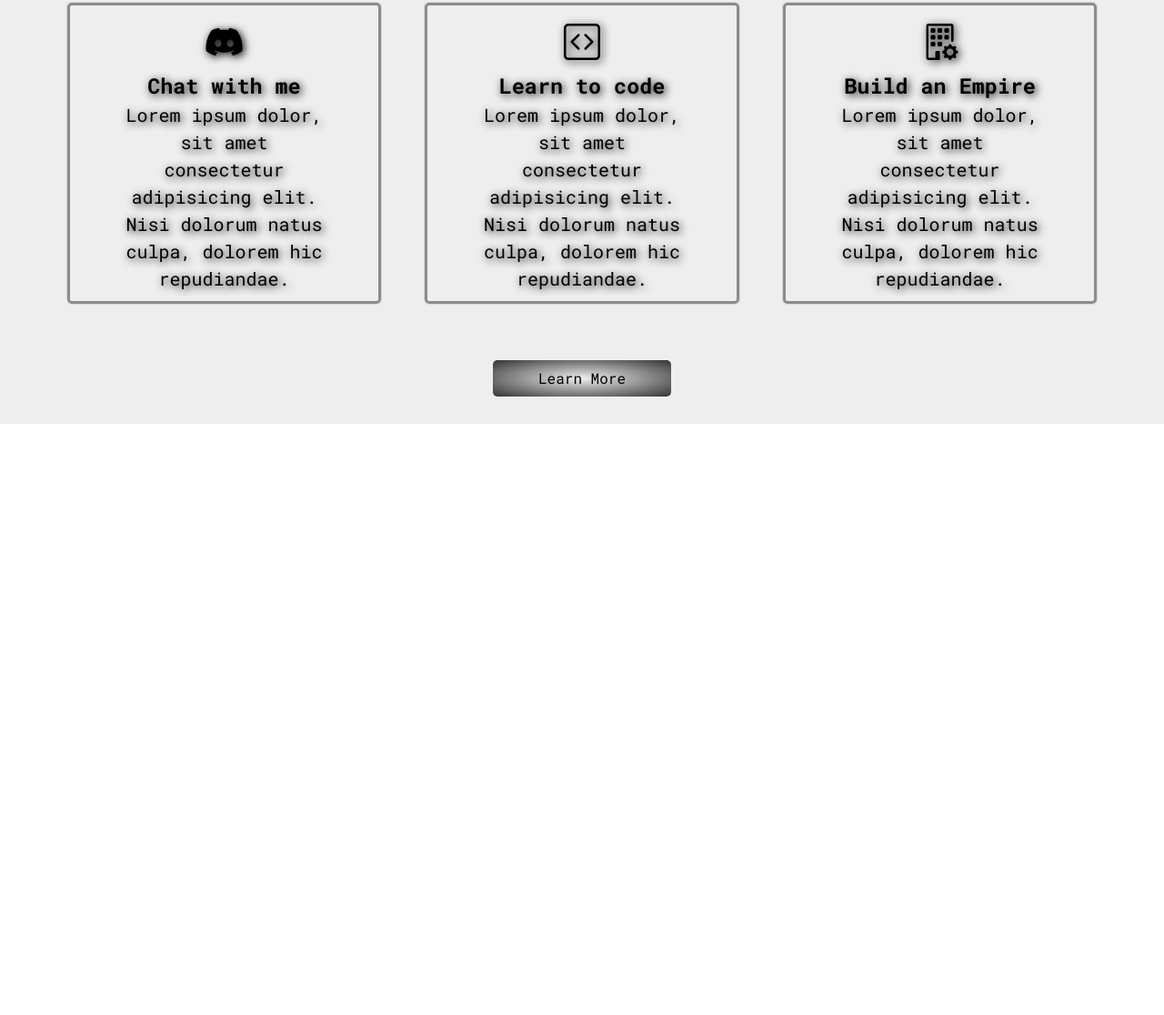
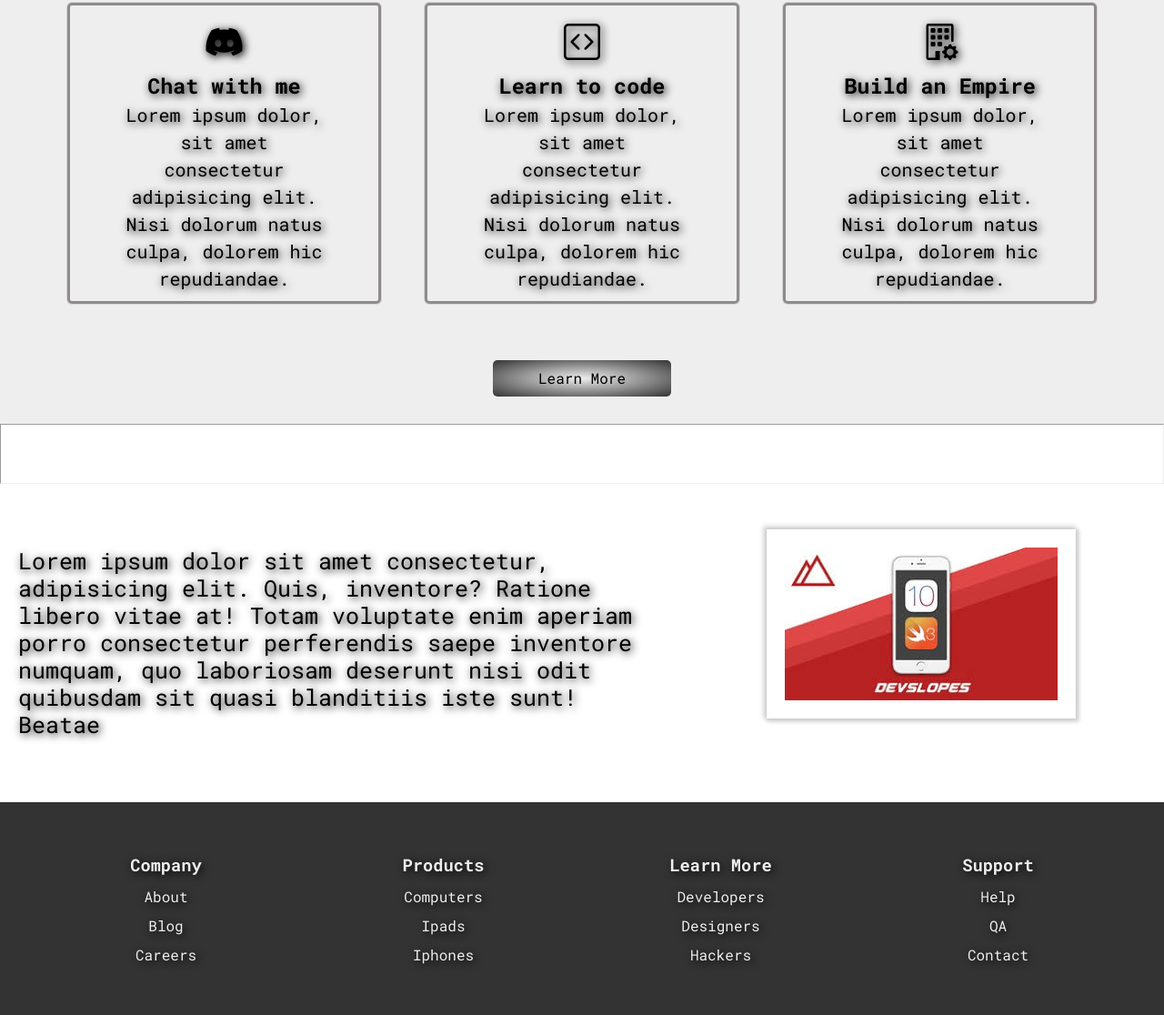
Before and after one commit to Mr-antwi/Standard-Awesome, a plain HTML site: page index.html in a window 1280 px wide. Shown: the part 623-1739 px from the top of the page at 91% size. Before the commit the page ends 1089 px from the top, so only its background shows below. Drawn offline with nearby package versions, Linux system fonts and the light colour scheme; a web font is replaced by a local one.

Commit message:
Made a couple of changes

```diff
--- a/index.html
+++ b/index.html
@@ -89,8 +89,66 @@
             <button><a href="#">Learn More</a></button>
         </div>
     </section>
+    <hr>
+    <section class="landing-down">
+        <div class="sec-container">
+            <div class="col-7">
+                <article>
+                    <p>Lorem ipsum dolor sit amet consectetur, adipisicing elit. Quis, inventore? Ratione libero vitae at! Totam voluptate enim aperiam porro consectetur perferendis saepe inventore numquam, quo laboriosam deserunt nisi odit quibusdam sit quasi blanditiis iste sunt! Beatae </p>
+                </article>
+            </div>
+            <div class="text-box col-5 img-box">
+                <figure>
+                    <img src="imgs/dev2.jpeg" alt="devslopes">
+                </figure>
+            </div>
+        </div>
+    </section>
 
-
+    <footer>
+        <div class="footer-row">
+            <div class="col-3 mobile-stack">
+                <div class="foot-content">
+                    <h3>Company</h3>
+                    <ul>
+                        <li><a href="#">About</a></li>
+                        <li><a href="#">Blog</a></li>
+                        <li><a href="#">Careers</a></li>
+                    </ul>
+                </div>
+            </div>
+            <div class="col-3 mobile-stack">
+                <div class="foot-content">
+                    <h3>Products</h3>
+                    <ul>
+                        <li><a href="#">Computers</a></li>
+                        <li><a href="#">Ipads</a></li>
+                        <li><a href="#">Iphones</a></li>
+                    </ul>
+                </div>
+            </div>
+            <div class="col-3 mobile-stack">
+                <div class="foot-content">
+                    <h3>Learn More</h3>
+                    <ul>
+                        <li><a href="#">Developers</a></li>
+                        <li><a href="#">Designers</a></li>
+                        <li><a href="#">Hackers</a></li>
+                    </ul>
+                </div>
+            </div>
+            <div class="col-3">
+                <div class="foot-content">
+                    <h3>Support</h3>
+                    <ul>
+                        <li><a href="#">Help</a></li>
+                        <li><a href="#">QA</a></li>
+                        <li><a href="#">Contact</a></li>
+                    </ul>
+                </div>
+            </div>
+        </div>
+    </footer>
    <script>
     function dropDownMenu(){
         var x = document.getElementById("dropdown");
--- a/style.css
+++ b/style.css
@@ -18,7 +18,9 @@
 .col-11 {width: 91.66%;}
 .col-12 {width: 100%;}
 
-
+hr{
+    padding: 2rem;
+}
 
 body{
     font-family: "Roboto Mono", serif;
@@ -214,6 +216,55 @@ iframe{
     background: radial-gradient(var(--navbar-color) var(--primary-color));
     cursor: pointer;
 }
+
+/* Second container */
+
+.landing-down{
+    margin: 50px 0;
+}
+.sec-container{
+    display: flex;
+}
+
+.img-box img{
+    display: block;
+    margin: auto;
+    padding: 20px;
+    box-shadow: -2px -2px 5px 2px rgba(0, 0, 0, 0.15), 2px 2px 4px 2px rgba(0, 0, 0, 0.15);
+}
+
+article p{
+    font-size: 25px;
+    padding: 20px;
+}
+
+/* Footer */
+
+footer{
+    background-color: var(--primary-color);
+    color: var(--navbar-color);
+    text-align: center;
+}
+
+.footer-row{
+    display: flex;
+    padding: 50px 30px;
+}
+
+.foot-content{
+    line-height: 2;
+}
+
+.foot-content a{
+    color: var(--navbar-color);
+}
+
+.foot-content a:hover{
+    transform: scaleY(1.2);
+    transition: all 0.3s;
+    color: darkgrey;
+}
+
 /* Media Queries */
 
 @media screen and (max-width: 680px){
@@ -285,5 +336,23 @@ iframe{
     .news-card:hover{
         transform: none;
     }
+    .sec-container{
+        display: block;
+        width: 100%;
+        margin: 0;
+    }
+    .col-7, .col-5{
+        width: 100%;
+        margin: 0;
+    }
+
+    article p{
+        font-size: 16px;
+    }
+    div.mobile-stack{
+        width: 50%;
+        display: block;
+        gap: 0.67rem;
+    }
 
 }
```
Also changed, not shown: imgs/dev2.jpeg (added), imgs/devs.png (added).
